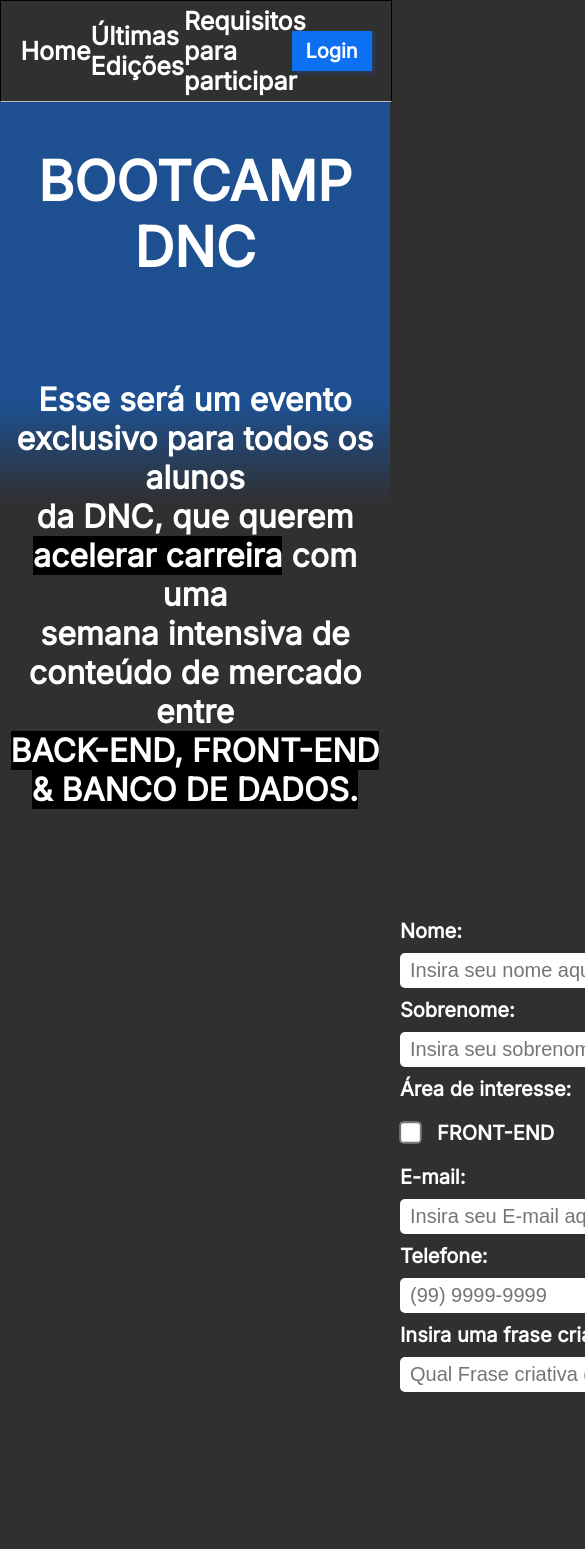
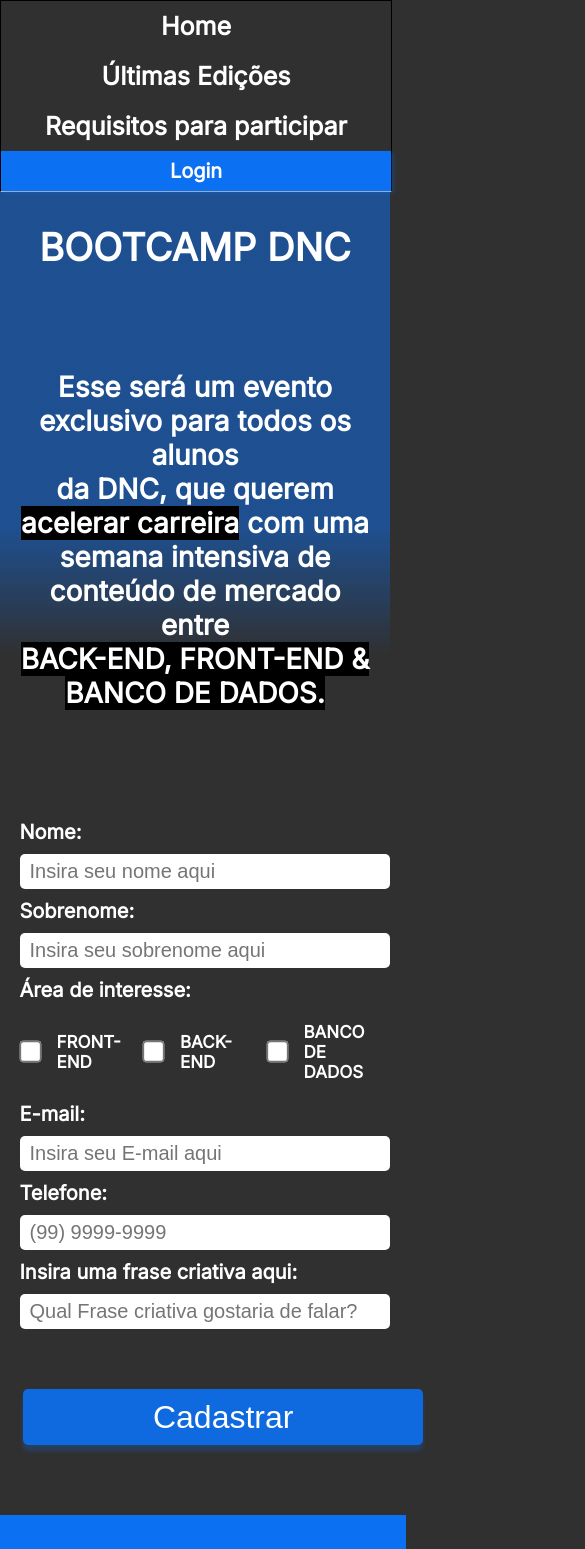
Before and after one commit to brunoalmeids1/ProjetoDnc, a plain HTML site: page index.html in a window 390 px wide. Shown: the top 1549 px of the page, 585 px wide, since content can reach past the window. Drawn offline with Linux system fonts and the light colour scheme.

Commit message:
Conclusão de landing page versão desktop e mobile

```diff
--- a/estilo.css
+++ b/estilo.css
@@ -265,3 +265,68 @@ body{
     footer .linha2 a:hover{
         color: var(--cinza-hover);
     }
+
+@media only screen and (max-width: 600px){
+    /*menu*/
+    #principal{
+        display: flex;
+        flex-direction: column;
+        height: auto;
+    }
+
+    #menu{
+        flex-direction: column;
+        width: 100%;
+        margin: 0px;
+    }
+
+    #menu a{
+        display: flex;
+        height: 50px;
+        align-items: center;
+    }
+
+    #principal button{
+        width: 100%;
+        margin-right: 0px;
+    }
+
+    /*section*/
+
+    section h1{
+        font-size: 38px;
+    }
+
+    section h2{
+        font-size: 28px;
+        padding-right: 15px;
+        padding-left: 15px;
+    }
+
+    form{
+        width: 95%;
+        font-size: 20px;
+        margin-left: 5%;
+    }
+
+    .checkbox-itens label{
+        font-size: 17px;
+    }
+
+    input[type="submit"]{
+        margin-left: 1%;
+        font-size: 32px;
+        width: 400px;
+    }
+
+    /* footer*/
+
+    footer .linha1{
+        flex-direction: column;
+    }
+
+    .endereco{
+        width: 95%;
+        margin-bottom: 20px;
+    }
+}
```
